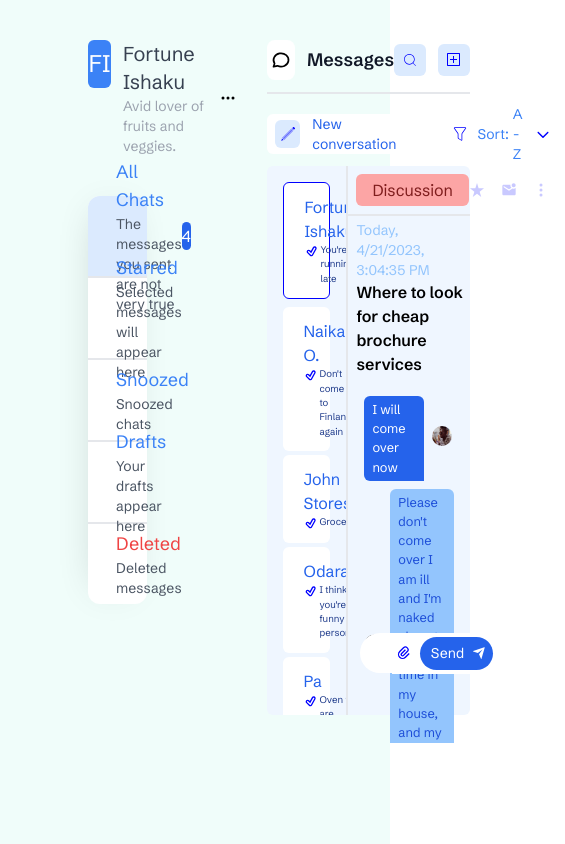
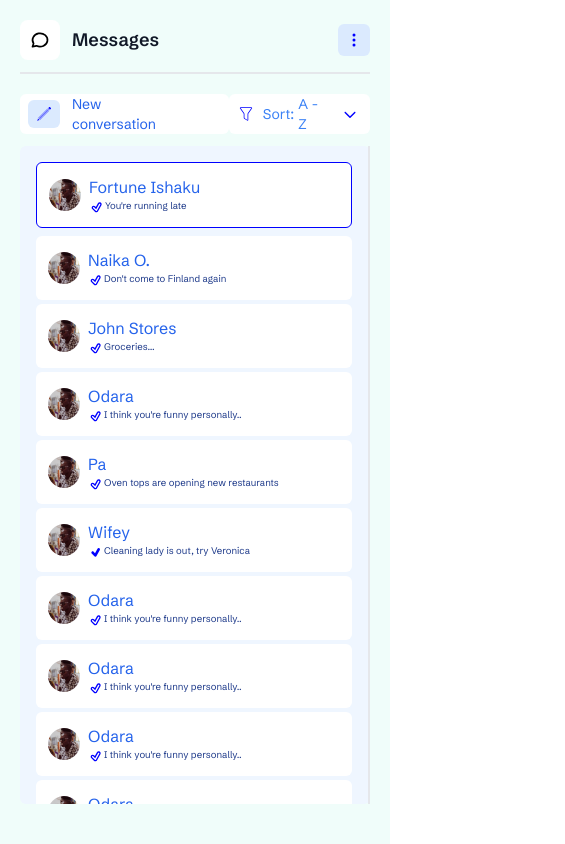
Before and after one commit to yusuf-ishaku/vtamise-chat-app, a React (Vite) app: page /chat in a window 390 px wide. Shown: the whole page, 565 px wide, since content can reach past the window. Built offline with nearby package versions, Linux system fonts and the light colour scheme; a web font is replaced by a local one.

Commit message:
Prepping for functionalities

```diff
--- a/src/assets/functions/functions.js
+++ b/src/assets/functions/functions.js
@@ -19,7 +19,7 @@ const firebaseConfig = {
   const app = initializeApp(firebaseConfig);
 export const Octopus = {
     smile: (anal) =>{
-        console.log(anal)
+        // console.log(anal)
     },
     signinWithGoogle: (auth, provider, navigate) =>{
         // console.log(auth)
--- a/src/pages/chats-page.jsx
+++ b/src/pages/chats-page.jsx
@@ -25,7 +25,7 @@ export const ChatPage = () =>{
 
     return(
        <main className="w-[100vw] h-[100vh] p-4 bg-teal-50 flex flex-row">
-        <aside className="bg-transparent w-[30%] h-auto p-6 m-6 mt-0 ml-12">
+        <aside className="bg-transparent hidden sm:block w-0 sm:w-[30%] h-auto p-6 m-6 mt-0 ml-12">
            <header className="flex flex-row justify-between">
                 <div className='flex flex-row'>
                     <div className="w-12 cursor-pointer rounded-md flex flex-row items-center justify-center text-center h-12 bg-blue-500">
@@ -91,7 +91,7 @@ export const ChatPage = () =>{
                 </ul>
            </section>
         </aside>
-        <main className='w-[70%] p-6 m-6 mt-0 ml-12'>
+        <main className='w-[100%] sm:w-[70%] p-1 sm:p-6 m-0 sm:m-6 mt-0 sm:ml-12'>
             <header className='w-full flex flex-row items-center border-b-2 pb-3'>
                 <div className='bg-white h-10 w-10 rounded-lg flex flex-row items-center justify-center'>
                     <IconContext.Provider value={{color: 'black', size: '20px'}}>
@@ -102,13 +102,19 @@ export const ChatPage = () =>{
                     <h2 className='text-gray-900 text-lg'>Messages</h2>
                 </div>
                 <div className=' flex flex-row items-center justify-center '>
-                    <div className='w-8 h-8 rounded-md bg-blue-100 flex flex-row justify-center items-center'>
+                    <div className='sm:hidden w-8 h-8 rounded-md bg-blue-100 flex flex-row justify-center items-center'>
+                        <IconContext.Provider value={{color: 'blue'}}>
+                            <BsThreeDotsVertical></BsThreeDotsVertical>
+                        </IconContext.Provider>
+
+                    </div>
+                    <div className='hidden w-8 h-8 rounded-md bg-blue-100 sm:flex flex-row justify-center items-center'>
                         <IconContext.Provider value={{color: 'blue'}}>
                             <CiSearch></CiSearch>
                         </IconContext.Provider>
 
                     </div>
-                    <div className='w-8 h-8 rounded-md ml-3  bg-blue-100 flex flex-row justify-center items-center'>
+                    <div className='hidden w-8 h-8 rounded-md ml-3  bg-blue-100 sm:flex flex-row justify-center items-center'>
                         <IconContext.Provider value={{color: 'blue'}}>
                             <VscDiffAdded></VscDiffAdded>
                         </IconContext.Provider>
@@ -141,8 +147,8 @@ export const ChatPage = () =>{
                     </article>
                 </div>
             </header>
-            <main className='h-fit max-h-[65vh] flex flex-row  w-full bg-blue-50 mt-3 rounded-md'>
-                <section className='chats w-[40%] h-[65vh] flex flex-col border-r-2 p-4 border-w-2 overflow-y-scroll'>
+            <main className='max-h-[100vh] sm:h-fit sm:max-h-[65vh] flex flex-row  w-full bg-blue-50 mt-3 rounded-md'>
+                <section className='chats w-[100%] sm:w-[40%] max-h-[78vh] sm:h-[65vh] flex flex-col border-r-2 p-4 border-w-2 overflow-y-scroll'>
                     <ChatFace message="You're running late" name={"Fortune Ishaku"} image = {Image} see={false} chatactive={true}></ChatFace>
                     <ChatFace message= "Don't come to Finland again" name = {"Naika O."} image = {Image} see={false}></ChatFace>
                     <ChatFace message={"Groceries..."} name={"John Stores"} image = {Image} see={false}></ChatFace>
@@ -153,8 +159,14 @@ export const ChatPage = () =>{
                     <ChatFace message = {"I think you're funny personally.."} name={"Odara"}  image = {Image} see={false}></ChatFace>
                     <ChatFace message = {"I think you're funny personally.."} name={"Odara"}  image = {Image} see={false}></ChatFace>
                     <ChatFace message = {"I think you're funny personally.."} name={"Odara"}  image = {Image} see={false}></ChatFace>
+                    <ChatFace message="You're running late" name={"Fortune Ishaku"} image = {Image} see={false} chatactive={true}></ChatFace>
+                    <ChatFace message="You're running late" name={"Fortune Ishaku"} image = {Image} see={false} chatactive={true}></ChatFace>
+                    <ChatFace message="You're running late" name={"Fortune Ishaku"} image = {Image} see={false} chatactive={true}></ChatFace>
+                    <ChatFace message="You're running late" name={"Fortune Ishaku"} image = {Image} see={false} chatactive={true}></ChatFace>
+                    <ChatFace message="You're running late" name={"Fortune Ishaku"} image = {Image} see={false} chatactive={true}></ChatFace>
+
                 </section>
-                <section className=' w-[60%]'>
+                <section className=' hidden w-0 sm:block sm:w-[60%]'>
                     <header className='w-[100%] h-fit flex flex-row items-center pt-2 px-2 border-b-2 pb-2'>
                         <div className='mr-auto px-4 py-1 h-fit  w-fit rounded-md  bg-red-300 text-red-900'>
                             Discussion
```
